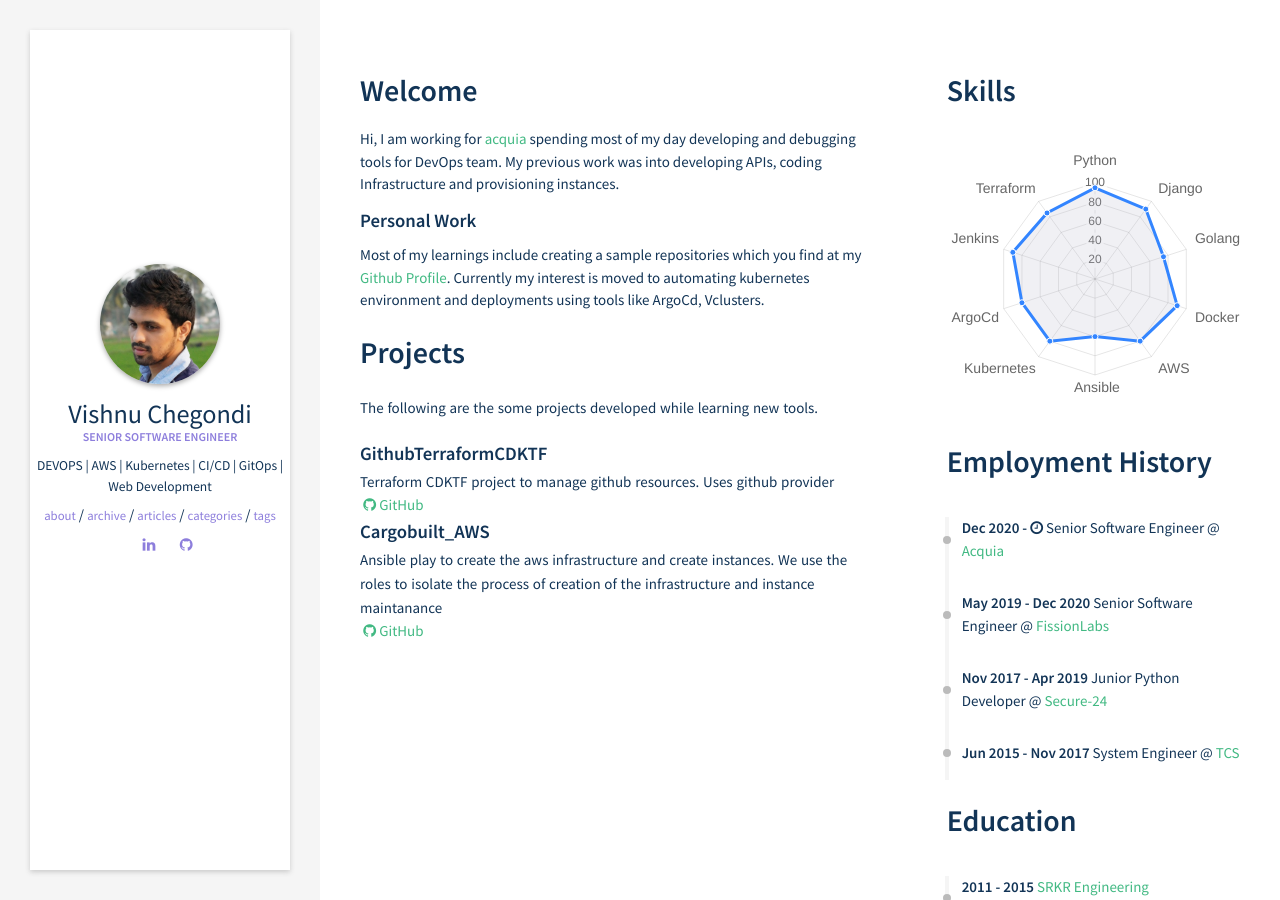
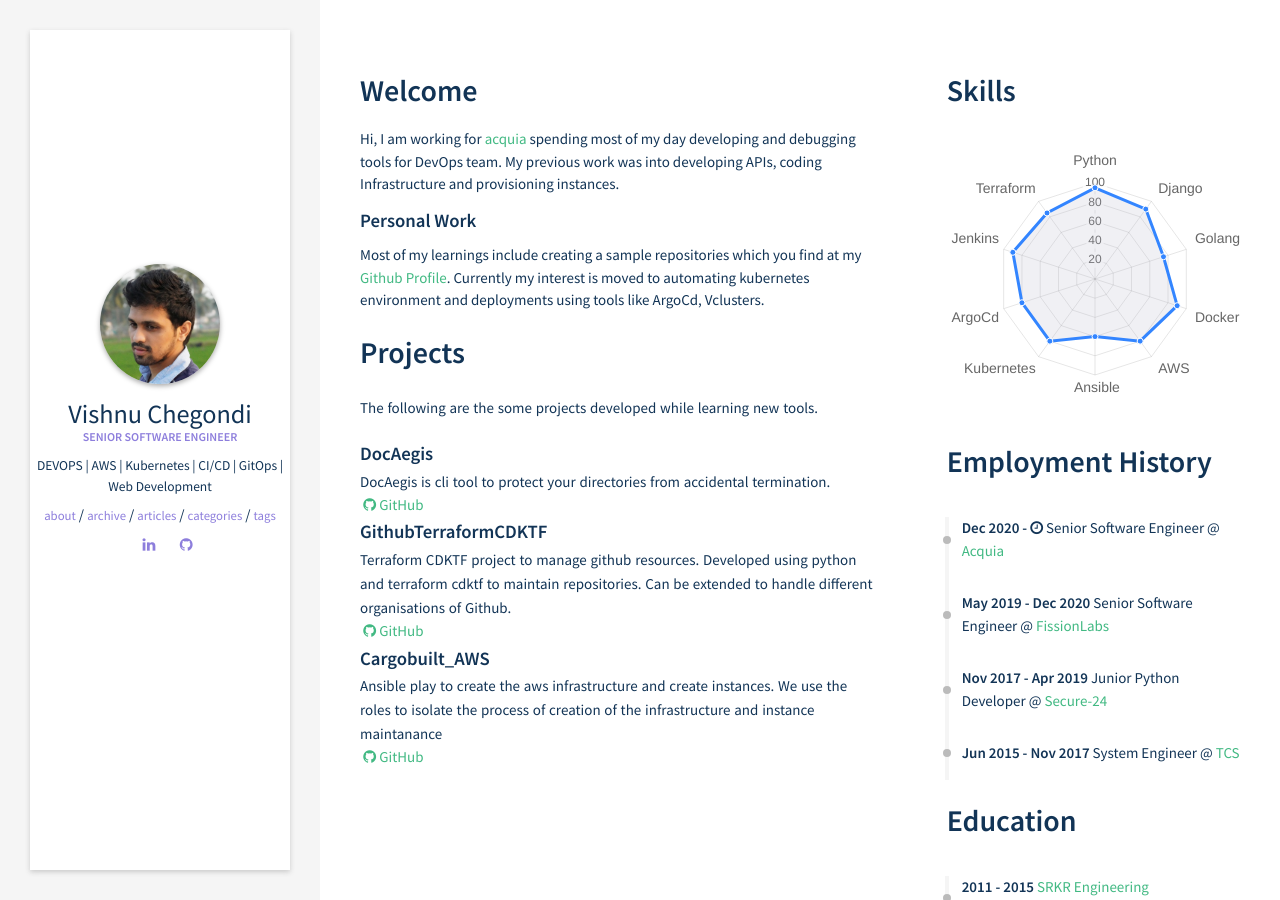
Before and after one commit to vishnu-chegondi/vishnu-chegondi.github.io, a Jekyll site: the page built from index.html, in a window 1280 px wide. Built offline with Jekyll 4.4.1, drawn with Linux system fonts in a browser that asks for light colours; nearby versions of some CDN libraries.

Commit message:
Update docaegis project and jekyll image tag (#2)

```diff
--- a/_data/index/projects.yml
+++ b/_data/index/projects.yml
@@ -1,5 +1,9 @@
+- name: DocAegis
+  descr: "DocAegis is cli tool to protect your directories from accidental termination."
+  image: pong.png
+  github: https://github.com/vishnu-chegondi/docaegis
 - name: GithubTerraformCDKTF
-  descr: "Terraform CDKTF project to manage github resources. Uses github provider"
+  descr: "Terraform CDKTF project to manage github resources. Developed using python and terraform cdktf to maintain repositories. Can be extended to handle different organisations of Github."
   image: pong.png
   github: https://github.com/vishnu-chegondi/github-terraform-cdktf
 - name: Cargobuilt_AWS
```
Also changed, not shown: README.md.
